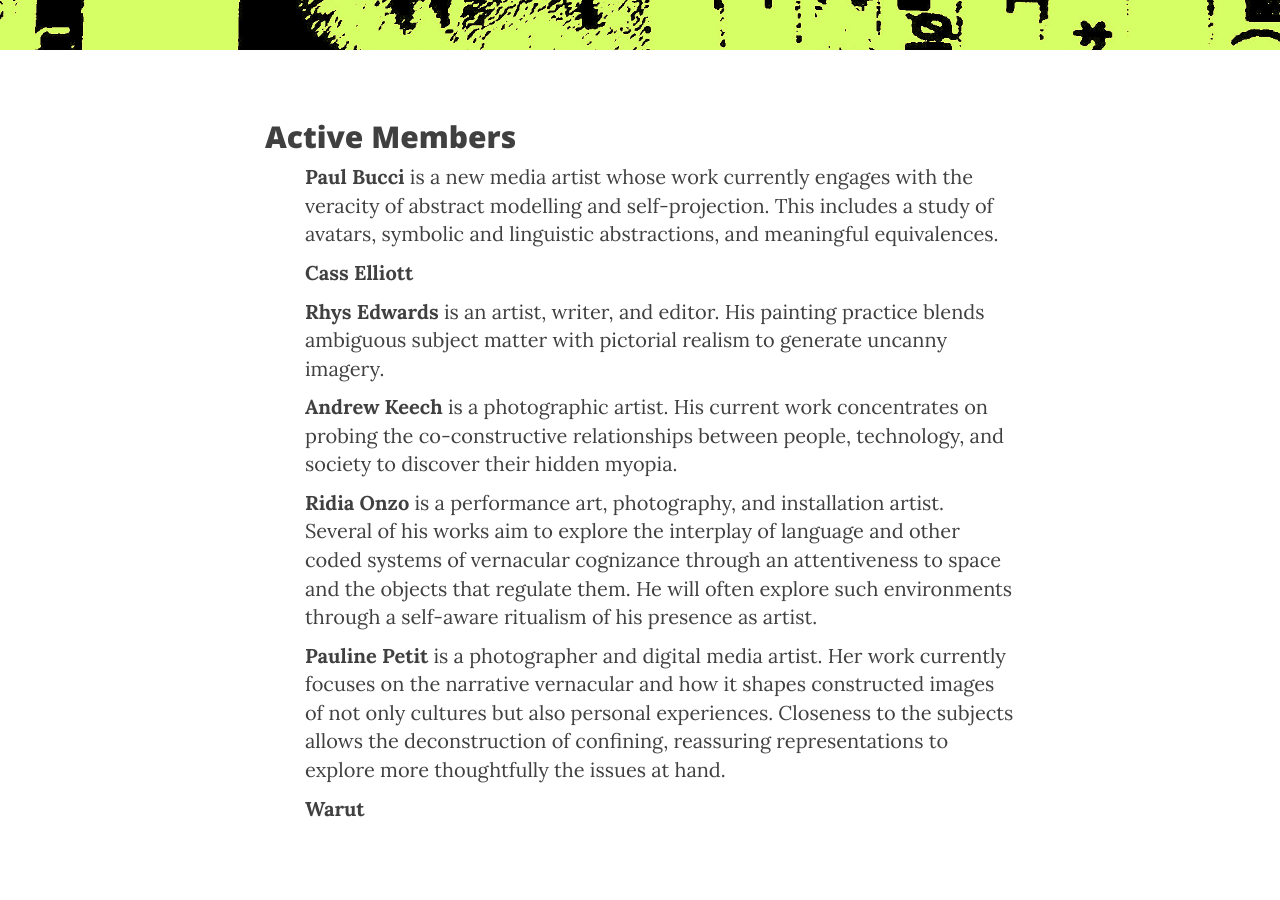
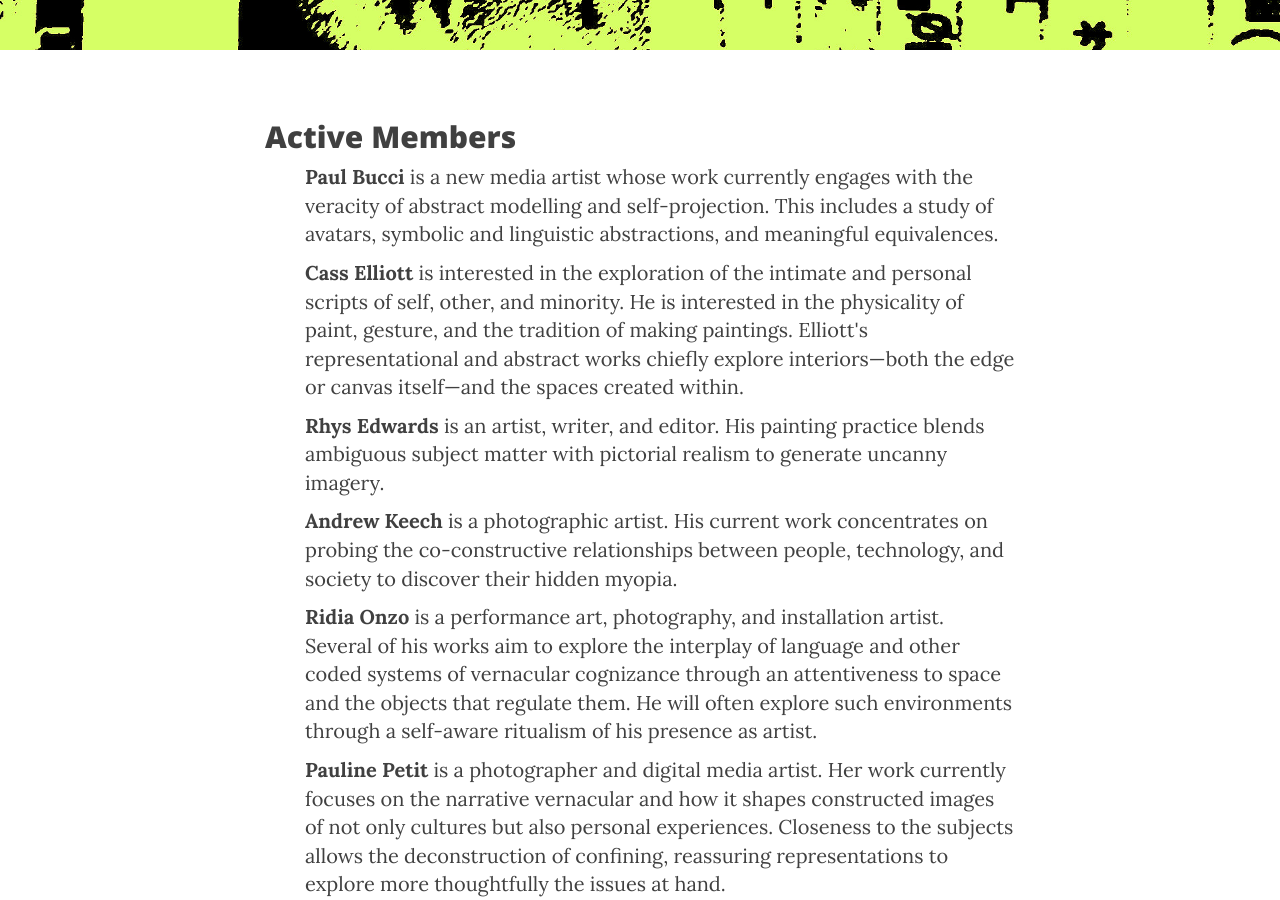
Before and after one commit to adriandgr/shifting-website, a Jekyll site: the page built from members.html, in a window 1280 px wide and 900 px high, scrolled down 406 px. Built offline with Jekyll 4.4.1, drawn with Linux system fonts in a browser that asks for light colours; nearby versions of some CDN libraries.

Commit message:
Onzo: members

```diff
--- a/members.html
+++ b/members.html
@@ -19,6 +19,11 @@ header-img: "img/members-bg.jpg"
   <li>
     <a href="http://casselliott.com/about" text-decoration="none"
     target="_blank"><strong>Cass Elliott</strong></a>
+    is interested in the exploration of the intimate and personal scripts of
+    self, other, and minority. He is interested in the physicality of paint,
+    gesture,  and the tradition of making paintings. Elliott's representational
+    and abstract works chiefly explore interiors—both the edge
+    or canvas itself—and the spaces created within.
   </li>
 
   <li>
```
